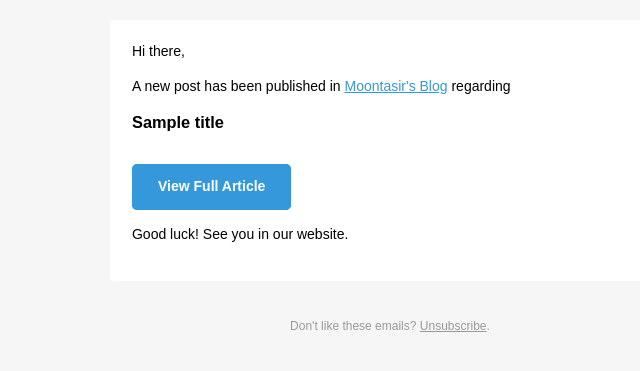
After one commit to Munmud/MunmudBlog, a Django app: template templates/mail/newPost.html in a window 1280 px wide. The commit adds this page. Shown: the top 371 px of the page, without its empty margins (250-890 px from the left). Run offline with Django 3.2, Linux system fonts and the light colour scheme; the template is opened without the code that fills it: most values are stand-ins (such as "Sample title", 1, 10 or a date in 2020).

Commit message:
New post send mail added

```diff
--- a/blog/urls.py
+++ b/blog/urls.py
@@ -1,7 +1,7 @@
 from django.urls import path
 from django.conf import settings
 from django.conf.urls.static import static
-from .views import BlogHome, BlogPost, CategoryView, searchPost, emailSubscription
+from .views import BlogHome, BlogPost, CategoryView, searchPost, emailSubscription, unsubscribeEmail
 
 # app_name = 'blog'
 urlpatterns = [
@@ -10,4 +10,5 @@ urlpatterns = [
     path('category/<slug:slug>/', CategoryView, name='Category'),
     path('search/', searchPost, name='searchPost'),
     path('emailSubscription/', emailSubscription, name='emailSubscription'),
+    path('unsubscribeEmail/<str:pk>',unsubscribeEmail,name='unsubscribeEmail'),
 ]+static(settings.MEDIA_URL, document_root=settings.MEDIA_ROOT)
--- /dev/null
+++ b/templates/mail/newPost.html
@@ -0,0 +1,427 @@
+<!doctype html>
+<html>
+
+<head>
+    <meta name="viewport" content="width=device-width, initial-scale=1.0" />
+    <meta http-equiv="Content-Type" content="text/html; charset=UTF-8" />
+    <title>New Post Released</title>
+    <style>
+        /*All the styling goes here*/
+
+        img {
+            border: none;
+            -ms-interpolation-mode: bicubic;
+            max-width: 100%;
+        }
+
+        body {
+            background-color: #f6f6f6;
+            font-family: sans-serif;
+            -webkit-font-smoothing: antialiased;
+            font-size: 14px;
+            line-height: 1.4;
+            margin: 0;
+            padding: 0;
+            -ms-text-size-adjust: 100%;
+            -webkit-text-size-adjust: 100%;
+        }
+
+        table {
+            border-collapse: separate;
+            width: 100%;
+        }
+
+        table td {
+            font-family: sans-serif;
+            font-size: 14px;
+            vertical-align: top;
+        }
+
+        /* -------------------------------------
+          BODY & CONTAINER
+      ------------------------------------- */
+
+        .body {
+            background-color: #f6f6f6;
+            width: 100%;
+        }
+
+        /* Set a max-width, and make it display as block so it will automatically stretch to that width, but will also shrink down on a phone or something */
+        .container {
+            display: block;
+            margin: 0 auto !important;
+            /* makes it centered */
+            max-width: 580px;
+            padding: 10px;
+            width: 580px;
+        }
+
+        /* This should also be a block element, so that it will fill 100% of the .container */
+        .content {
+            box-sizing: border-box;
+            display: block;
+            margin: 0 auto;
+            max-width: 580px;
+            padding: 10px;
+        }
+
+        /* -------------------------------------
+          HEADER, FOOTER, MAIN
+      ------------------------------------- */
+        .main {
+            background: #ffffff;
+            border-radius: 3px;
+            width: 100%;
+        }
+
+        .wrapper {
+            box-sizing: border-box;
+            padding: 20px;
+        }
+
+        .content-block {
+            padding-bottom: 10px;
+            padding-top: 10px;
+        }
+
+        .footer {
+            clear: both;
+            margin-top: 10px;
+            text-align: center;
+            width: 100%;
+        }
+
+        .footer td,
+        .footer p,
+        .footer span,
+        .footer a {
+            color: #999999;
+            font-size: 12px;
+            text-align: center;
+        }
+
+        /* -------------------------------------
+          TYPOGRAPHY
+      ------------------------------------- */
+        h1,
+        h2,
+        h3,
+        h4 {
+            color: #000000;
+            font-family: sans-serif;
+            font-weight: 400;
+            line-height: 1.4;
+            margin: 0;
+            margin-bottom: 30px;
+        }
+
+        h1 {
+            font-size: 35px;
+            font-weight: 300;
+            text-align: center;
+            text-transform: capitalize;
+        }
+
+        p,
+        ul,
+        ol {
+            font-family: sans-serif;
+            font-size: 14px;
+            font-weight: normal;
+            margin: 0;
+            margin-bottom: 15px;
+        }
+
+        p li,
+        ul li,
+        ol li {
+            list-style-position: inside;
+            margin-left: 5px;
+        }
+
+        a {
+            color: #3498db;
+            text-decoration: underline;
+        }
+
+        /* -------------------------------------
+          BUTTONS
+      ------------------------------------- */
+        .btn {
+            box-sizing: border-box;
+            width: 100%;
+        }
+
+        .btn>tbody>tr>td {
+            padding-bottom: 15px;
+        }
+
+        .btn table {
+            width: auto;
+        }
+
+        .btn table td {
+            background-color: #ffffff;
+            border-radius: 5px;
+            text-align: center;
+        }
+
+        .btn a {
+            background-color: #ffffff;
+            border: solid 1px #3498db;
+            border-radius: 5px;
+            box-sizing: border-box;
+            color: #3498db;
+            cursor: pointer;
+            display: inline-block;
+            font-size: 14px;
+            font-weight: bold;
+            margin: 0;
+            padding: 12px 25px;
+            text-decoration: none;
+            text-transform: capitalize;
+        }
+
+        .btn-primary table td {
+            background-color: #3498db;
+        }
+
+        .btn-primary a {
+            background-color: #3498db;
+            border-color: #3498db;
+            color: #ffffff;
+        }
+
+        /* -------------------------------------
+          OTHER STYLES THAT MIGHT BE USEFUL
+      ------------------------------------- */
+        .last {
+            margin-bottom: 0;
+        }
+
+        .first {
+            margin-top: 0;
+        }
+
+        .align-center {
+            text-align: center;
+        }
+
+        .align-right {
+            text-align: right;
+        }
+
+        .align-left {
+            text-align: left;
+        }
+
+        .clear {
+            clear: both;
+        }
+
+        .mt0 {
+            margin-top: 0;
+        }
+
+        .mb0 {
+            margin-bottom: 0;
+        }
+
+        .preheader {
+            color: transparent;
+            display: none;
+            height: 0;
+            max-height: 0;
+            max-width: 0;
+            opacity: 0;
+            overflow: hidden;
+            visibility: hidden;
+            width: 0;
+        }
+
+        .powered-by a {
+            text-decoration: none;
+        }
+
+        hr {
+            border: 0;
+            border-bottom: 1px solid #f6f6f6;
+            margin: 20px 0;
+        }
+
+        /* -------------------------------------
+          RESPONSIVE AND MOBILE FRIENDLY STYLES
+      ------------------------------------- */
+        @media only screen and (max-width: 620px) {
+            table.body h1 {
+                font-size: 28px !important;
+                margin-bottom: 10px !important;
+            }
+
+            table.body p,
+            table.body ul,
+            table.body ol,
+            table.body td,
+            table.body span,
+            table.body a {
+                font-size: 16px !important;
+            }
+
+            table.body .wrapper,
+            table.body .article {
+                padding: 10px !important;
+            }
+
+            table.body .content {
+                padding: 0 !important;
+            }
+
+            table.body .container {
+                padding: 0 !important;
+                width: 100% !important;
+            }
+
+            table.body .main {
+                border-left-width: 0 !important;
+                border-radius: 0 !important;
+                border-right-width: 0 !important;
+            }
+
+            table.body .btn table {
+                width: 100% !important;
+            }
+
+            table.body .btn a {
+                width: 100% !important;
+            }
+
+            table.body .img-responsive {
+                height: auto !important;
+                max-width: 100% !important;
+                width: auto !important;
+            }
+        }
+
+        /* -------------------------------------
+          PRESERVE THESE STYLES IN THE HEAD
+      ------------------------------------- */
+        @media all {
+            .ExternalClass {
+                width: 100%;
+            }
+
+            .ExternalClass,
+            .ExternalClass p,
+            .ExternalClass span,
+            .ExternalClass font,
+            .ExternalClass td,
+            .ExternalClass div {
+                line-height: 100%;
+            }
+
+            .apple-link a {
+                color: inherit !important;
+                font-family: inherit !important;
+                font-size: inherit !important;
+                font-weight: inherit !important;
+                line-height: inherit !important;
+                text-decoration: none !important;
+            }
+
+            #MessageViewBody a {
+                color: inherit;
+                text-decoration: none;
+                font-size: inherit;
+                font-family: inherit;
+                font-weight: inherit;
+                line-height: inherit;
+            }
+
+            .btn-primary table td:hover {
+                background-color: #34495e !important;
+            }
+
+            .btn-primary a:hover {
+                background-color: #34495e !important;
+                border-color: #34495e !important;
+            }
+        }
+    </style>
+</head>
+
+<body>
+    <span class="preheader">New post Released in moontasir's Blog</span>
+    <table role="presentation" border="0" cellpadding="0" cellspacing="0" class="body">
+        <tr>
+            <td>&nbsp;</td>
+            <td class="container">
+                <div class="content">
+
+                    <!-- START CENTERED WHITE CONTAINER -->
+                    <table role="presentation" class="main">
+
+                        <!-- START MAIN CONTENT AREA -->
+                        <tr>
+                            <td class="wrapper">
+                                <table role="presentation" border="0" cellpadding="0" cellspacing="0">
+                                    <tr>
+                                        <td>
+                                            <p>Hi there,</p>
+                                            <p>A new post has been published in <a
+                                                    href="https://moontasir.com/">Moontasir's Blog</a>
+                                                regarding
+                                            </p>
+                                            <h3><strong>{{title}}</strong></h3>
+                                            <table role="presentation" border="0" cellpadding="0" cellspacing="0"
+                                                class="btn btn-primary">
+                                                <tbody>
+                                                    <tr>
+                                                        <td align="left">
+                                                            <table role="presentation" border="0" cellpadding="0"
+                                                                cellspacing="0">
+                                                                <tbody>
+                                                                    <tr>
+                                                                        <td> <a href="{{domain}}{% url 'single_post' slug %}"
+                                                                                target="_blank">View Full Article</a>
+                                                                        </td>
+                                                                    </tr>
+                                                                </tbody>
+                                                            </table>
+                                                        </td>
+                                                    </tr>
+                                                </tbody>
+                                            </table>
+
+                                            <p>Good luck! See you in our website.</p>
+                                        </td>
+                                    </tr>
+                                </table>
+                            </td>
+                        </tr>
+
+                        <!-- END MAIN CONTENT AREA -->
+                    </table>
+                    <!-- END CENTERED WHITE CONTAINER -->
+
+                    <!-- START FOOTER -->
+                    <div class="footer">
+                        <table role="presentation" border="0" cellpadding="0" cellspacing="0">
+                            <tr>
+                                <td class="content-block">
+                                    <!-- <span class="apple-link">Company Inc, 3 Abbey Road, San Francisco CA 94102</span> -->
+                                    <br> Don't like these emails? <a
+                                        href="{{domain}}{% url 'unsubscribeEmail' id %}">Unsubscribe</a>.
+                                </td>
+                            </tr>
+                        </table>
+                    </div>
+                    <!-- END FOOTER -->
+
+                </div>
+            </td>
+            <td>&nbsp;</td>
+        </tr>
+    </table>
+</body>
+
+</html>
--- a/todo.txt
+++ b/todo.txt
@@ -1,6 +1,5 @@
 - Add tags
 - adding alt
-- post fb share
 - bangla font add
 - singleblog template title click
 - send email for new post
```
Also changed, not shown: blog/models.py (+67 -1 lines), blog/views.py (+28 -4 lines), templates/blogPost.html (+3 -6 lines), README.md, blog/migrations/0003_post_status.py (added).
